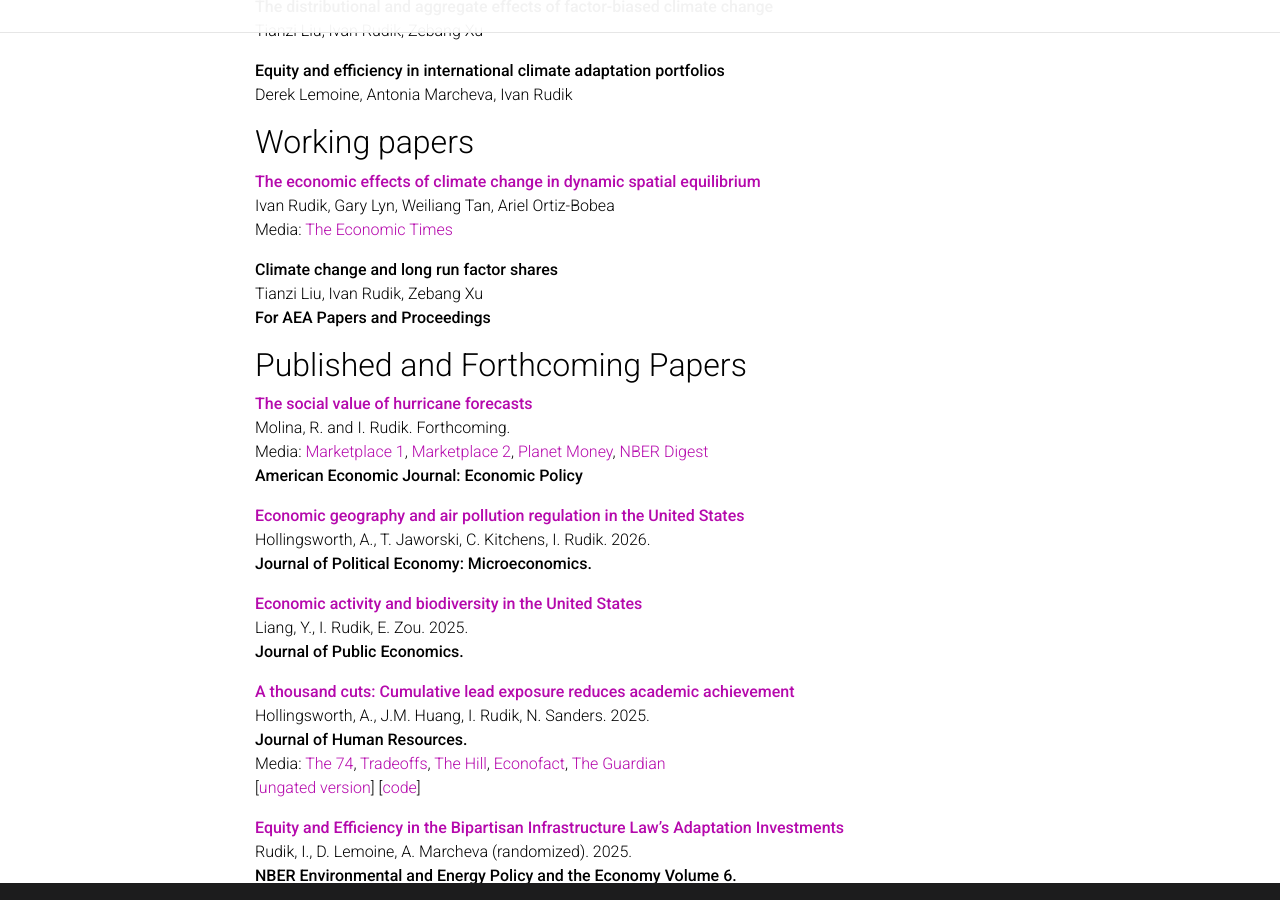
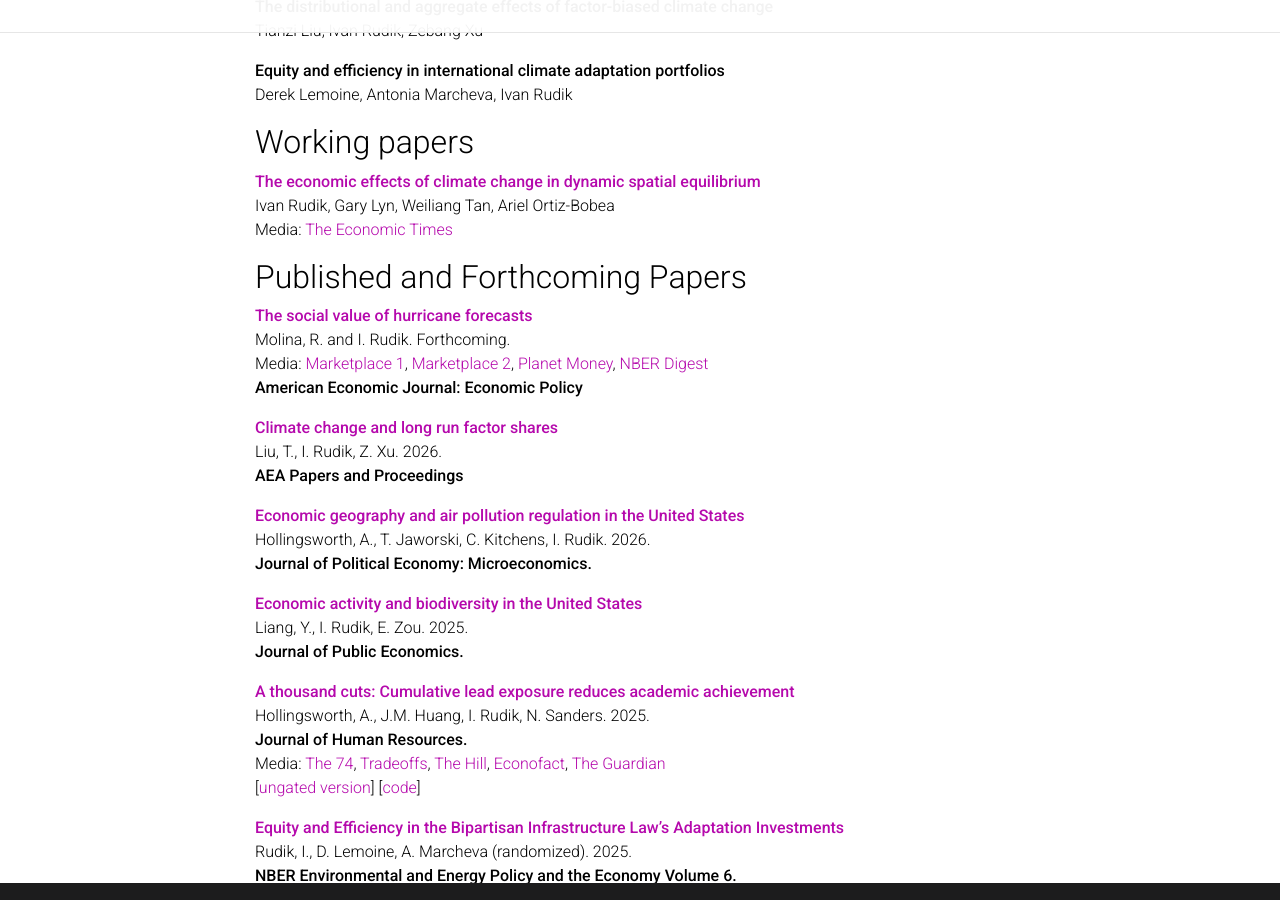
Before and after one commit to irudik/irudik.github.io, a Jekyll site: the page built from _pages/about.md, in a window 1280 px wide and 900 px high, scrolled down 771 px. Built offline with Jekyll 4.4.1, drawn with Linux system fonts in a browser that asks for light colours; a style sheet for code colours, icons or effects is not loaded; some of the changed lines change nothing that is shown.

Commit message:
add aeapp

```diff
--- a/_pages/about.md
+++ b/_pages/about.md
@@ -61,9 +61,7 @@ Ivan Rudik, Gary Lyn, Weiliang Tan, Ariel Ortiz-Bobea
 Media: [The Economic Times](https://t.co/55NzVfuCJl)
 <!-- **Revise and resubmit at Journal of Political Economy: Macroeconomics**   -->
 
-**Climate change and long run factor shares**
-Tianzi Liu, Ivan Rudik, Zebang Xu
-**For AEA Papers and Proceedings**
+
 
 ## Published and Forthcoming Papers
 
@@ -72,6 +70,10 @@ Tianzi Liu, Ivan Rudik, Zebang Xu
 Molina, R. and I. Rudik. Forthcoming.
 Media: [Marketplace 1](https://www.marketplace.org/2024/06/13/better-hurricane-forecasts-are-preventing-damage-and-saving-money-study-says/), [Marketplace 2](https://www.marketplace.org/2024/05/27/biden-administrationhurricane-forecasting-investment/), [Planet Money](https://www.npr.org/2024/11/11/1212475049/indicator-what-is-weather-forecasts-worth), [NBER Digest](https://www.nber.org/digest/202409/value-improving-hurricane-forecasts)
 **American Economic Journal: Economic Policy**
+
+**[Climate change and long run factor shares](https://pubs.aeaweb.org/doi/pdfplus/10.1257/pandp.20261025)**
+Liu, T., I. Rudik, Z. Xu. 2026.
+**AEA Papers and Proceedings**
 
 **[Economic geography and air pollution regulation in the United States](https://www.nber.org/papers/w29845)**
 Hollingsworth, A., T. Jaworski, C. Kitchens, I. Rudik. 2026.
```
Also changed, not shown: 11 other files.
